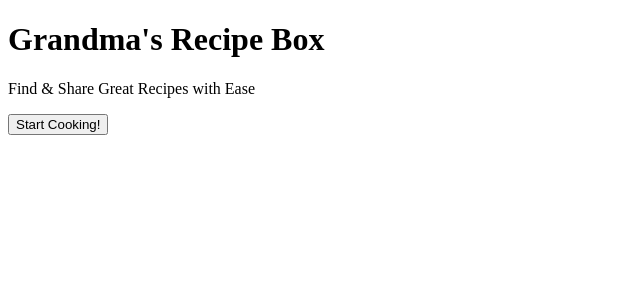
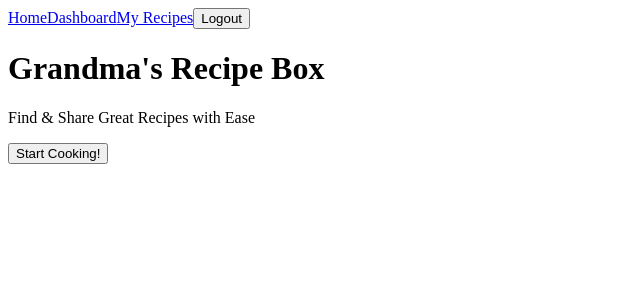
Before and after one commit to The-BrAVo-Team/RecipeBox, a Flask app: page / in a window 1280 px wide. Shown: the top 300 px of the page, without its empty margins (0-640 px from the left). Run offline with Flask 3, Linux system fonts and the light colour scheme; a user stored in the database is signed in; tables that the repository leaves empty hold one stand-in row (values such as "Sample post").

Commit message:
Nav bar update

```diff
--- a/app.py
+++ b/app.py
@@ -8,6 +8,7 @@ from flask_sqlalchemy import SQLAlchemy
 from flask_bcrypt import Bcrypt
 from cryptography.fernet import Fernet
 from flask_login import current_user, login_required, login_user, LoginManager
+from flask_login import logout_user
 import os
 
 app = Flask(__name__, static_folder='client/build', template_folder= "templates")
@@ -86,6 +87,13 @@ def send_data():
 def home():
     return render_template('landingpage.html')
 
+
+@app.route('/logout')
+def logout():
+    logout_user()
+    return redirect(url_for('login'))
+
+
 @app.route('/register', methods=['GET', 'POST'])
 def register():
     username = request.form.get('username')
--- a/templates/landingpage.html
+++ b/templates/landingpage.html
@@ -12,14 +12,34 @@
   <script src="https://unpkg.com/@babel/standalone/babel.min.js"></script>
 </head>
 <body>
+  <nav class="react-nav"></nav>
+  <main class="tomatoes">
   <div id="root"></div>
   <script type="text/babel">
-    //I placed the React code here using JSX
+    //Function to handle logout
+    function handleLogout() {
+      window.location.href = "{{ url_for('logout') }}";
+    }
+
+    // Updated the navbar to include the logout button
+    const Navbar = () => (
+      <div class="navbar">
+        <a href="#">Home</a>
+        <a href="#">Dashboard</a>
+        <a href="{{ url_for('notes') }}">My Recipes</a>
+        <button onClick={handleLogout} class="logout-link">Logout</button>
+      </div>
+    );
+
+    //This is to include the Navbar component inside your main App component
     const App = () => (
-      <div className="container">
-        <h1>Grandma's Recipe Box</h1>
-        <p>Find & Share Great Recipes with Ease</p>
-        <button onClick={() => window.location.href="{{ url_for('login') }}"}>Start Cooking!</button>
+      <div>
+        <Navbar />
+        <div className="container">
+          <h1>Grandma's Recipe Box</h1>
+          <p>Find & Share Great Recipes with Ease</p>
+          <button onClick={() => window.location.href="{{ url_for('login') }}"}>Start Cooking!</button>
+        </div>
       </div>
     );
 
```
Also changed, not shown: client/public/style.css (+9 -0 lines), client/public/tomatoes.jpg (added).
